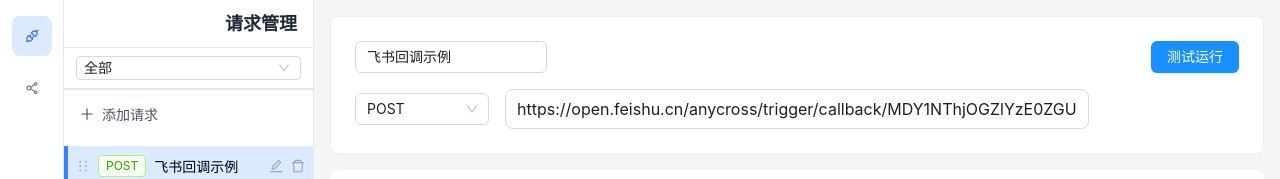
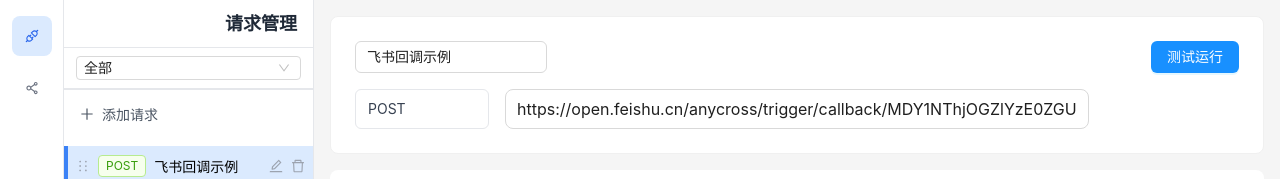
Before and after one commit to shaoyahu/http-integration, a React (Vite) app: page /requests in a window 1280 px wide. Shown: the top 179 px of the page. Built offline with nearby package versions, Linux system fonts and the light colour scheme.

Commit message:
feat: render request method as plain text in view mode

```diff
--- a/src/components/RequestEditor.tsx
+++ b/src/components/RequestEditor.tsx
@@ -64,6 +64,7 @@
   const [drawerOpen, setDrawerOpen] = React.useState(false);
   const [activeTestTab, setActiveTestTab] = React.useState<'inputs' | 'results'>('inputs');
   const [curlPreview, setCurlPreview] = React.useState('');
+  const [isMethodEditing, setIsMethodEditing] = React.useState(false);
 
   const selectedRequest = requests.find((req) => req.id === selectedRequestId);
 
@@ -94,6 +95,10 @@
       setActiveTestTab('inputs');
     }
   }, [drawerOpen, selectedRequest, testForm]);
+
+  useEffect(() => {
+    setIsMethodEditing(false);
+  }, [selectedRequestId]);
 
   const handleRenameRequest = () => {
     if (!selectedRequestId || !requestName.trim()) {
@@ -589,12 +594,16 @@
         </div>
         <Row gutter={16} align="middle">
           <Col span={4}>
+            {isMethodEditing ? (
               <Select
                 value={selectedRequest.method}
-              onChange={(value) =>
-                updateRequest(selectedRequest.id, { method: value })
-              }
+                onChange={(value) => {
+                  updateRequest(selectedRequest.id, { method: value });
+                  setIsMethodEditing(false);
+                }}
+                onBlur={() => setIsMethodEditing(false)}
                 className="w-full"
+                autoFocus
               >
                 <Option value="GET">GET</Option>
                 <Option value="POST">POST</Option>
@@ -602,6 +611,14 @@
                 <Option value="DELETE">DELETE</Option>
                 <Option value="PATCH">PATCH</Option>
               </Select>
+            ) : (
+              <div
+                className="h-10 px-3 border border-gray-200 rounded-md flex items-center text-gray-700 cursor-pointer hover:border-blue-400"
+                onClick={() => setIsMethodEditing(true)}
+              >
+                {selectedRequest.method}
+              </div>
+            )}
           </Col>
           <Col span={16}>
             <Input
```
Lines whose indentation alone changed are shown as unchanged.
